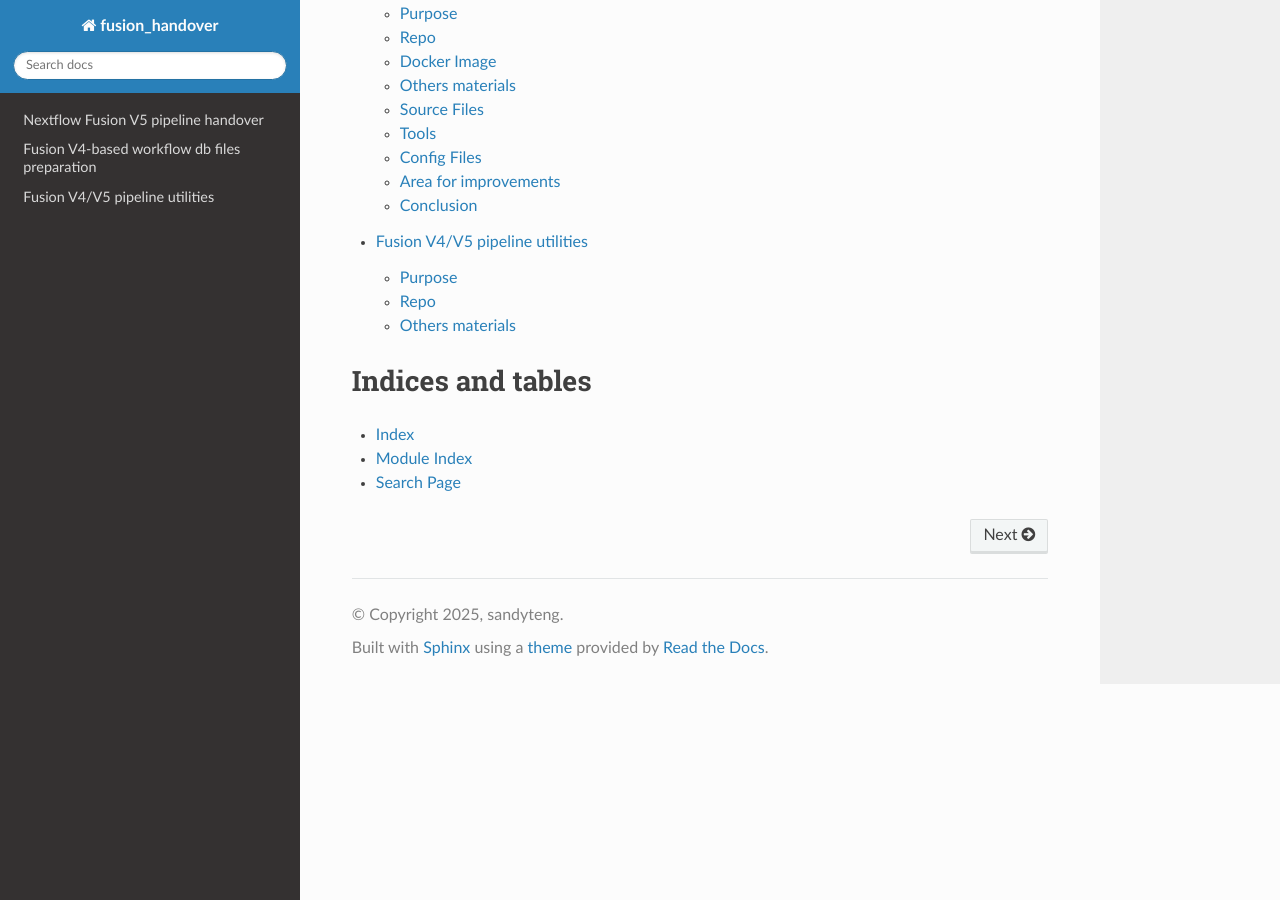
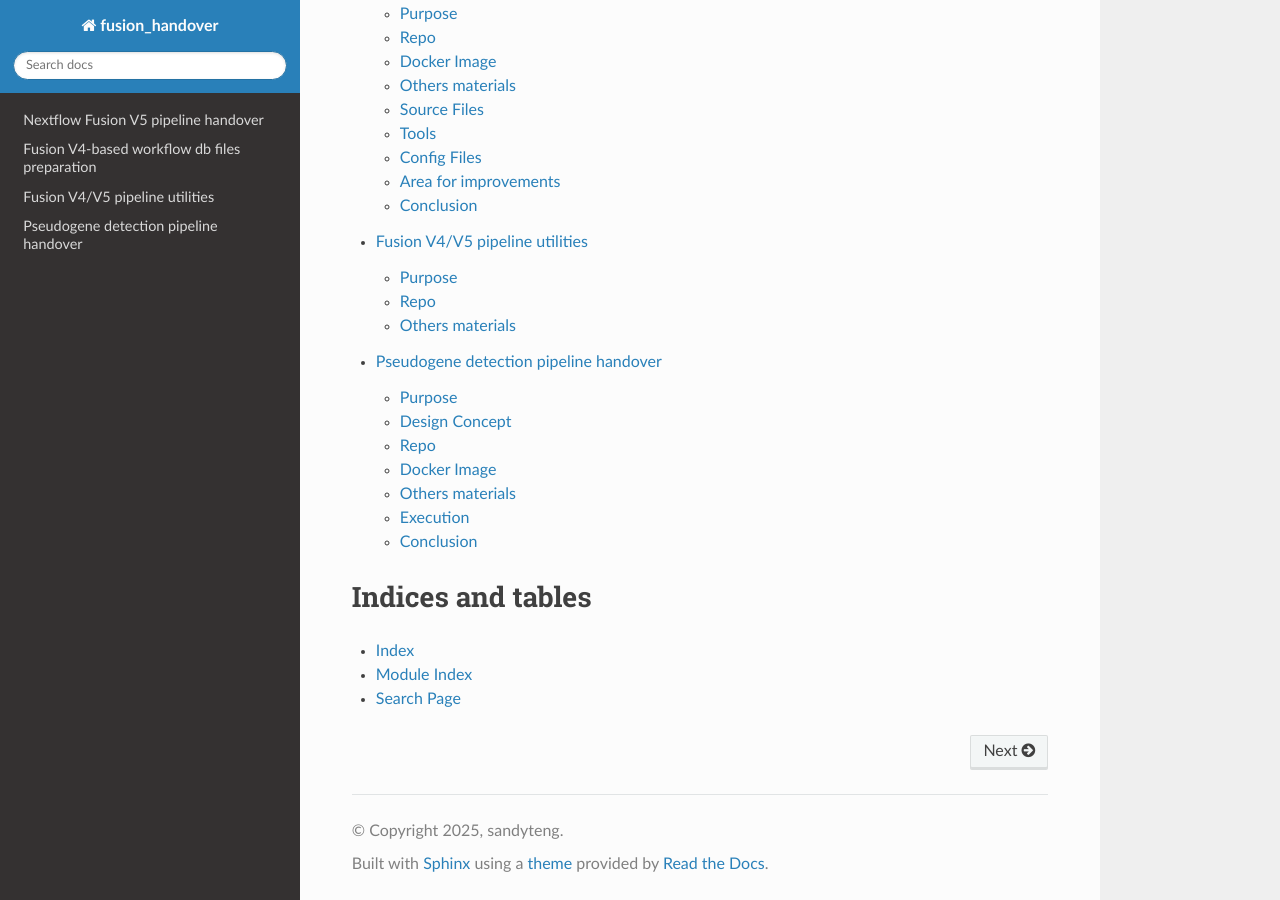
Before and after one commit to sandyteng/fusion_handover, a Sphinx documentation site: the page built from source/index.rst, in a window 1280 px wide and 900 px high, scrolled down 506 px. Built offline with Sphinx 7.4.7 and the Read the Docs theme 3.1.0, drawn with Linux system fonts in a browser that asks for light colours; some of the changed lines change nothing that is shown.

Commit message:
add initial handover description for pseudogene detection workflow ('nf_pseudogene_detection.rst')

```diff
--- a/source/index.rst
+++ b/source/index.rst
@@ -14,6 +14,7 @@ This document provides a basic understanding abount ACTFusion V4/V5.
    nf_fusionv5
    dp_prep_fusionv4
    pipeline_utilities
+   nf_pseudogene_detection
 
 Indices and tables
 ==================
--- /dev/null
+++ b/source/nf_pseudogene_detection.rst
@@ -0,0 +1,77 @@
+=======================================
+Pseudogene detection pipeline handover
+=======================================
+
+-----------------
+Purpose
+-----------------
+
+This document records pipeline description, installation and execution
+
+----
+
+-----------------
+Design Concept
+-----------------
+
+This workflow/pipeline employs three aligners—BLAT, MegaBLAST, and BLASTN—to perform a two-stage pseudogene detection process. The input consists of amplicon sequences suspected to contain pseudogene regions (due to non-specific alignments). Any such sequences identified will be recorded in the output file pseudolist.report, which lists all amplicons affected by potential pseudogenes.
+
+In the first stage, the pipeline detects amplicons that produce single-hit alignments using both MegaBLAST and BLAT. (A single-hit amplicon is defined as having only one alignment result from both aligners.) Amplicons with multiple alignments in either MegaBLAST or BLAT proceed to the second stage.
+
+In the second stage, these ambiguous cases are further analyzed using BLASTN. If BLASTN reports two or more alignments for a given read or amplicon, it is classified as pseudogene-affected and included in pseudolist.report.
+
+----
+
+-----------------
+Repo
+-----------------
+
+- `Pseudogene_detection <https://github.com/ACTGenomics/Pseudogene_detection>`_
+
+
+-----------------
+Docker Image
+-----------------
+
+Stable version for Pseudogene detection pipeline: `sandyteng/pseudogene_sandy:v0.0.1 <https://hub.docker.com/repository/docker/sandyteng/pseudogene_sandy/general>`_
+Backup image (identical to 'sandyteng/pseudogene_sandy:v0.0.1'): `actgenomics/pseudogene_sandy:v0.0.1 <https://hub.docker.com/repository/docker/actgenomics/pseudogene_sandy/general>`
+
+Remark:
+If the 'sandyteng/pseudogene_sandy:v0.0.1' is not available, one can use the 'actgenomics/pseudogene_sandy:v0.0.1' instead (Modify 'container' in the configuration file).
+
+.. code-block:: console
+
+    container = 'docker.io/sandyteng/pseudogene_sandy:v1.0.0'
+
+----
+
+-----------------
+Others materials
+-----------------
+
+- Design document - Pseudogene detection: `pseudogene identification.pptx <https://actgenomics-my.sharepoint.com/:p:/p/sandyteng/EbqdP70a7EVHlz_HK0YIStIBxZMUdUx3thEsO87q4qTk_w?e=D8UMBH>`_
+
+----
+
+--------------------
+Execution
+--------------------
+
+Server should already have native nextflow installed, if not uses conda to create a Nextflow run environment
+
+.. code-block:: console
+
+    ### The following commands are copied from the latest testing runs (ref. issue: https://actg.atlassian.net/browse/ABIE-836)
+
+    # Execute the pipeline to classify PA039(GRCh38) amplicon sequences
+    nextflow run /mnt/RD_Develop/sandyteng/workdir/repo_test/Pseudogene_detection/main_grch38.nf \
+        -params-file /mnt/RD_Develop/sandyteng/workdir/repo_test/testparams/PA039_GRCh38.json \
+        -c /mnt/RD_Develop/sandyteng/workdir/repo_test/Pseudogene_detection/pseudogene_localdocker.config
+
+    # To-do (PA031(hg19), Onco2M7(hg19))
+
+--------------------
+Conclusion
+--------------------
+
+This completes the instructions for running Fusion V5 pipelines.
```
Also changed, not shown: 9 other files.
